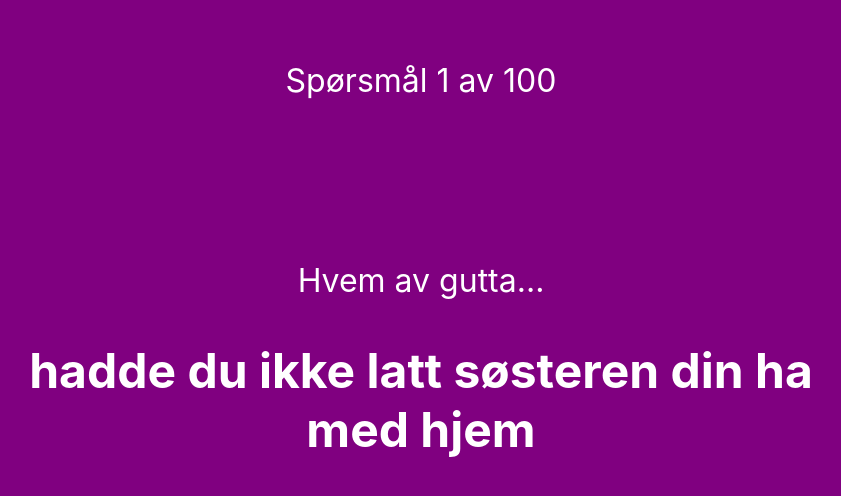
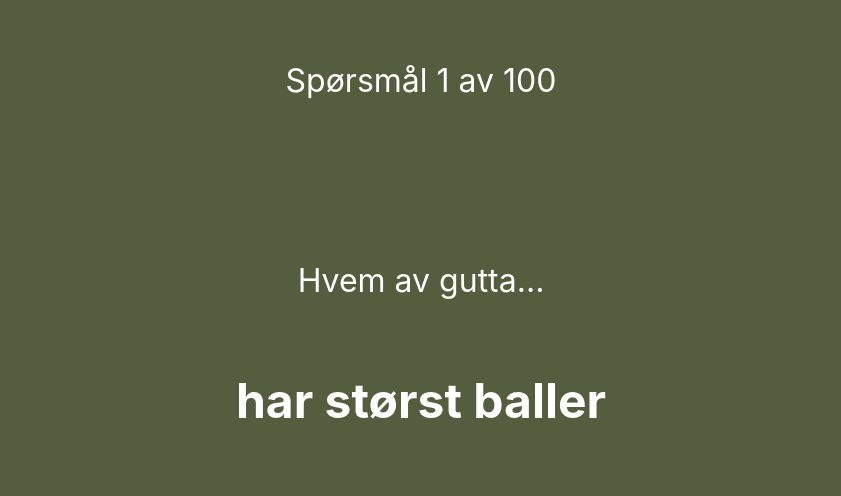
Before and after one commit to nmaaskant/guttasporsmal, a React (Create React App) app: page / in a window 1280 px wide. Shown: the top 496 px of the page, without its empty margins (219-1060 px from the left). Built offline with nearby package versions, Linux system fonts and the light colour scheme.

Commit message:
Kan trykke på teksten for videre/tilbake + lagt til spørsmål

```diff
--- a/src/App.css
+++ b/src/App.css
@@ -1,7 +1,7 @@
 .App {
   width: 100%;
   height: 100vh;
-  background-color: purple;
+  background-color: transparent;
   margin: 0%;
   padding: 0%;
 }/*# sourceMappingURL=App.css.map */
--- a/src/Styles/Snusboks.css
+++ b/src/Styles/Snusboks.css
@@ -1,12 +1,29 @@
 @charset "UTF-8";
-.Snusboks {
-  display: flex;
-  flex-direction: column;
+.Snusboks .Buttons {
+  height: 100vh;
+  width: 100%;
 }
-.Snusboks .Text {
-  height: auto;
-  display: flex;
-  flex-direction: row;
+.Snusboks .Buttons .NextButton {
+  height: 100vh;
+  width: 70%;
+  left: 30%;
+  background-color: transparent;
+  border-color: transparent;
+  position: absolute;
+}
+.Snusboks .Buttons .NextButton:active {
+  background-color: rgba(255, 255, 255, 0.2);
+}
+.Snusboks .Buttons .PrevButton {
+  height: 100vh;
+  width: 30%;
+  right: 70%;
+  background-color: transparent;
+  border-color: transparent;
+  position: absolute;
+}
+.Snusboks .Buttons .PrevButton:active {
+  background-color: rgba(255, 255, 255, 0.2);
 }
 .Snusboks .Text .Spørsmål {
   height: auto;
@@ -18,6 +35,7 @@
   transform: translate(-50%, -50%);
   color: white;
   font-size: 4vmin;
+  z-index: -1;
 }
 .Snusboks .Text .HvemAvGutta {
   height: auto;
@@ -29,6 +47,7 @@
   transform: translate(-50%, -50%);
   color: white;
   font-size: 4vmin;
+  z-index: -1;
 }
 .Snusboks .Text .Challenge {
   height: auto;
@@ -40,6 +59,7 @@
   transform: translate(-50%, -50%);
   color: white;
   font-size: 6vmin;
+  z-index: -1;
 }
 .Snusboks .Text .Meme {
   height: auto;
@@ -49,26 +69,5 @@
   top: 75%;
   left: 50%;
   transform: translate(-50%, -50%);
-}
-.Snusboks .Buttons {
-  height: 100vh;
-  width: 100%;
-  display: flex;
-  flex-direction: row;
-}
-.Snusboks .Buttons .NextButton {
-  width: 70%;
-  background-color: purple;
-  border-color: transparent;
-}
-.Snusboks .Buttons .NextButton:active {
-  background-color: rgb(107, 1, 107);
-}
-.Snusboks .Buttons .PrevButton {
-  width: 30%;
-  background-color: purple;
-  border-color: transparent;
-}
-.Snusboks .Buttons .PrevButton:active {
-  background-color: rgb(107, 1, 107);
+  z-index: -1;
 }/*# sourceMappingURL=Snusboks.css.map */
--- a/src/Styles/Snusboks.scss
+++ b/src/Styles/Snusboks.scss
@@ -1,12 +1,35 @@
 @import './Variables.scss';
 .Snusboks{
-    display: flex;
-    flex-direction: column;
+      .Buttons {
+    height: 100vh;
+    width: 100%;
+        .NextButton {
+            height: 100vh;
+            width: 70%;
+            left: 30%;
+            background-color: transparent;
+            border-color: transparent;
+            position: absolute;
+            &:active {
+                background-color: rgba(255,255,255,0.2);
+            }
+        }
+
+        .PrevButton {
+            height: 100vh;
+            width: 30%;
+            right: 70%;
+            background-color: transparent;
+            border-color: transparent;
+            position: absolute;
+            &:active {
+                background-color: rgba(255,255,255,0.2);
+            }
+        }
+    }
+
 
     .Text {
-        height: auto;
-        display: flex;
-        flex-direction: row;
 
         .Spørsmål {
             height: auto;
@@ -18,6 +41,7 @@
             transform: translate(-50%, -50%);
             color: $WhiteColor;
             font-size: 4vmin;
+            z-index:-1;
         }
         .HvemAvGutta {
             height: auto;
@@ -29,6 +53,7 @@
             transform: translate(-50%, -50%);
             color: $WhiteColor;
             font-size: 4vmin;
+            z-index:-1;
         }
         .Challenge {
             height: auto;
@@ -40,6 +65,7 @@
             transform: translate(-50%, -50%);
             color: $WhiteColor;
             font-size: 6vmin;
+            z-index:-1;
         }
         .Meme {
             height: auto;
@@ -49,31 +75,7 @@
             top: 75%;
             left: 50%;
             transform: translate(-50%, -50%);
-        }
-    }
-
-  .Buttons {
-    height: 100vh;
-    width: 100%;
-    display: flex;
-    flex-direction: row;
-
-        .NextButton {
-            width: 70%;
-            background-color: $PurpleColor;
-            border-color: transparent;
-            &:active {
-                background-color: $PurlerDarkColor;
-            }
-        }
-
-        .PrevButton {
-            width: 30%;
-            background-color: $PurpleColor;
-            border-color: transparent;
-            &:active {
-                background-color: $PurlerDarkColor;
-            }
+            z-index:-1;
         }
     }
 }
--- a/src/Styles/Variables.scss
+++ b/src/Styles/Variables.scss
@@ -13,10 +13,10 @@ $BlackColor: black;
 
 // STYLES
 @mixin ButtonStyle(){
-    background-color: $PurpleColor;
+    background-color: transparent;
     border-color: transparent;
     &:active {
-        background-color: $PurlerDarkColor;
+        background-color: rgba(255,255,255,0.5);
     }
 }
 
--- a/src/components/Questions.js
+++ b/src/components/Questions.js
@@ -69,7 +69,21 @@ let questions = [
     "er størst gamer",
     "havner i fengsel",
     "rømmer til mexico",
-    "er mest nerd"
+    "er mest nerd",
+    "får barn først",
+    "bor lengst hos foreldrene sine",
+    "spyr ikveld",
+    "melder seg på ex on the beach",
+    "er alltid med på fylla",
+    "går på byen alenes",
+    "er mest på maccen",
+    "er mest religiøs",
+    "er mest på mobilen",
+    "er med i mile high club",
+    "krangler mest med vektere",
+    "hat tatt en tatovering i fylla",
+
+
 ]
 
 function Questions(props){
--- a/src/components/Snusboks.js
+++ b/src/components/Snusboks.js
@@ -77,6 +77,7 @@ function Snusboks(props){
     }
 
     const restart = () => {
+        random_bg_color();
         questions = Questions();
         challenges = Challenges();
         setCount(0);
```
Also changed, not shown: 1 other file (tests, documents, lock files or other folders).
